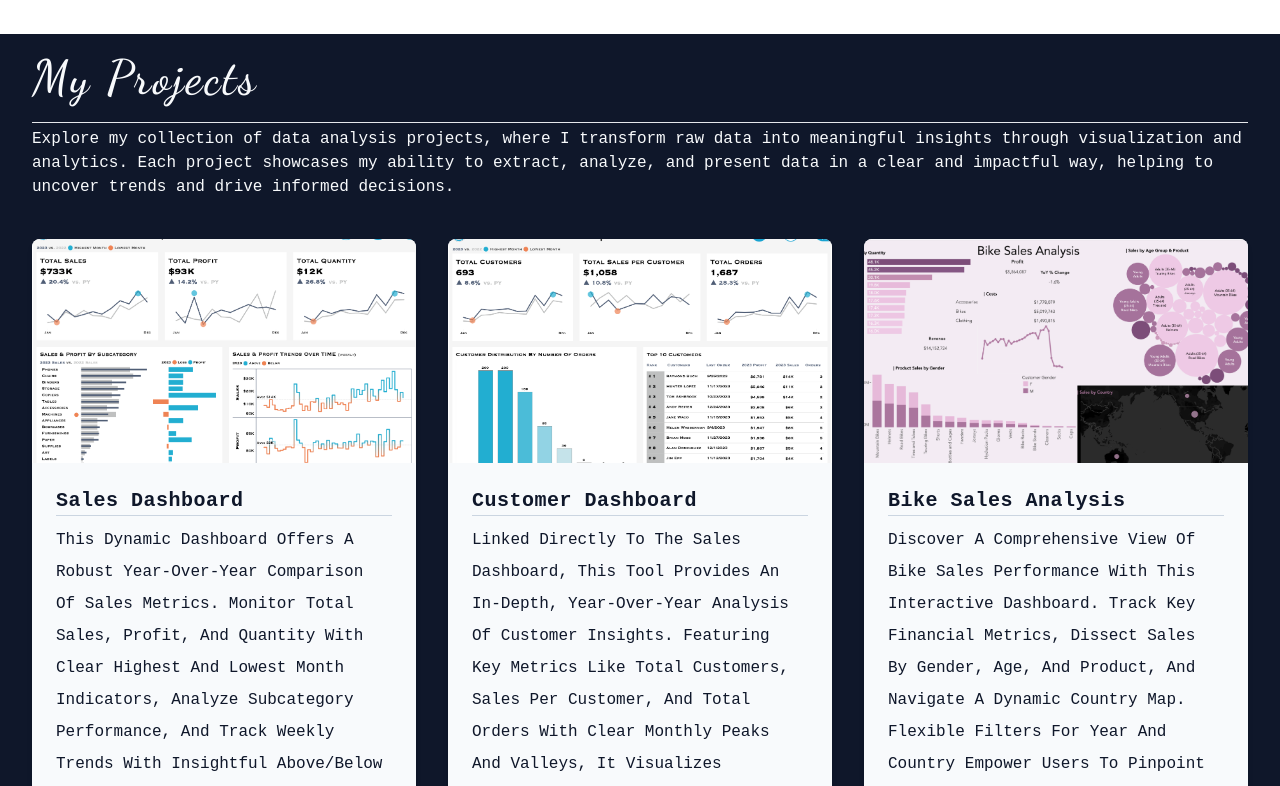
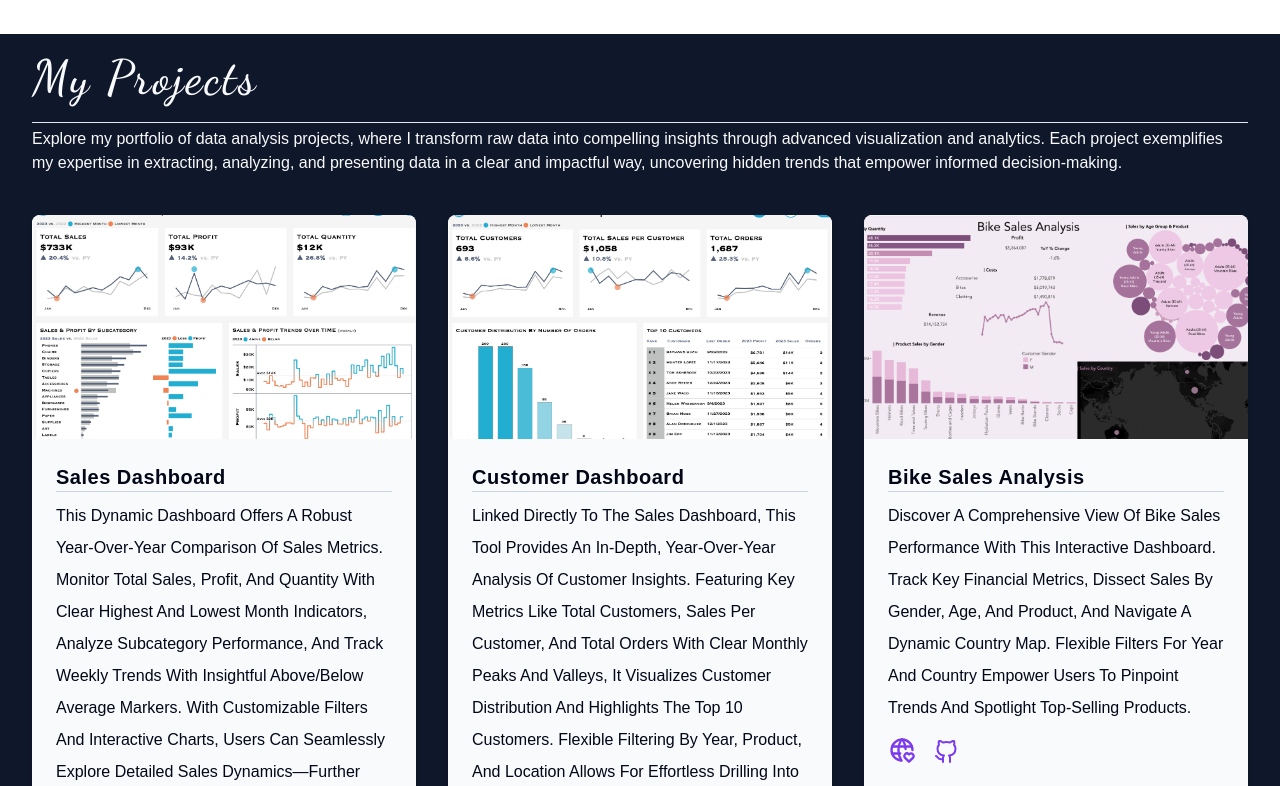
Before and after one commit to Aaliyah1699/SQL-Portfolio, a React (Vite) app: page / in a window 1280 px wide. Shown: the part 1820-2606 px from the top of the page. Built offline with nearby package versions, Linux system fonts and the light colour scheme; a web font is replaced by a local one.

Commit message:
Update projects

```diff
--- a/src/components/Projects.jsx
+++ b/src/components/Projects.jsx
@@ -5,16 +5,17 @@ import SectionTitle from './SectionTitle';
 const Projects = () => {
     return (
         <section
-            className='py-5 align-element font-one text-slate-50 '
+            className='py-5 align-element font-iana text-slate-50 '
             id='projects'
         >
             <SectionTitle text='My Projects' />
             <p className='text-slate-50 mt-1'>
-                Explore my collection of data analysis projects, where I
-                transform raw data into meaningful insights through
-                visualization and analytics. Each project showcases my ability
-                to extract, analyze, and present data in a clear and impactful
-                way, helping to uncover trends and drive informed decisions.
+                Explore my portfolio of data analysis projects, where I
+                transform raw data into compelling insights through advanced
+                visualization and analytics. Each project exemplifies my
+                expertise in extracting, analyzing, and presenting data in a
+                clear and impactful way, uncovering hidden trends that empower
+                informed decision-making.
             </p>
             <div className='py-10 grid lg:grid-cols-2 xl:grid-cols-3 gap-8'>
                 {projects.map((project) => {
--- a/src/components/ProjectsCard.jsx
+++ b/src/components/ProjectsCard.jsx
@@ -1,4 +1,3 @@
-import { FaGithub } from 'react-icons/fa';
 import { TbWorldHeart } from 'react-icons/tb';
 import { FiGithub } from 'react-icons/fi';
 
@@ -11,10 +10,10 @@ const ProjectsCard = ({ url, img, github, title, text }) => {
                 className='w-full object-cover rounded-t-lg h-56'
             />
             <div className='capitalize p-6'>
-                <h2 className='text-xl tracking-wide text-slate-900 font-bold border-b border-slate-300'>
+                <h2 className='text-xl tracking-wide text-slate-950 font-bold border-b border-slate-300'>
                     {title}
                 </h2>
-                <p className='mt-2 text-slate-900 leading-loose'>{text}</p>
+                <p className='mt-2 text-slate-950 leading-loose'>{text}</p>
 
                 <div className='mt-3 flex gap-x-4'>
                     <a href={url} target='_blank' rel='noopener noreferrer'>
```
